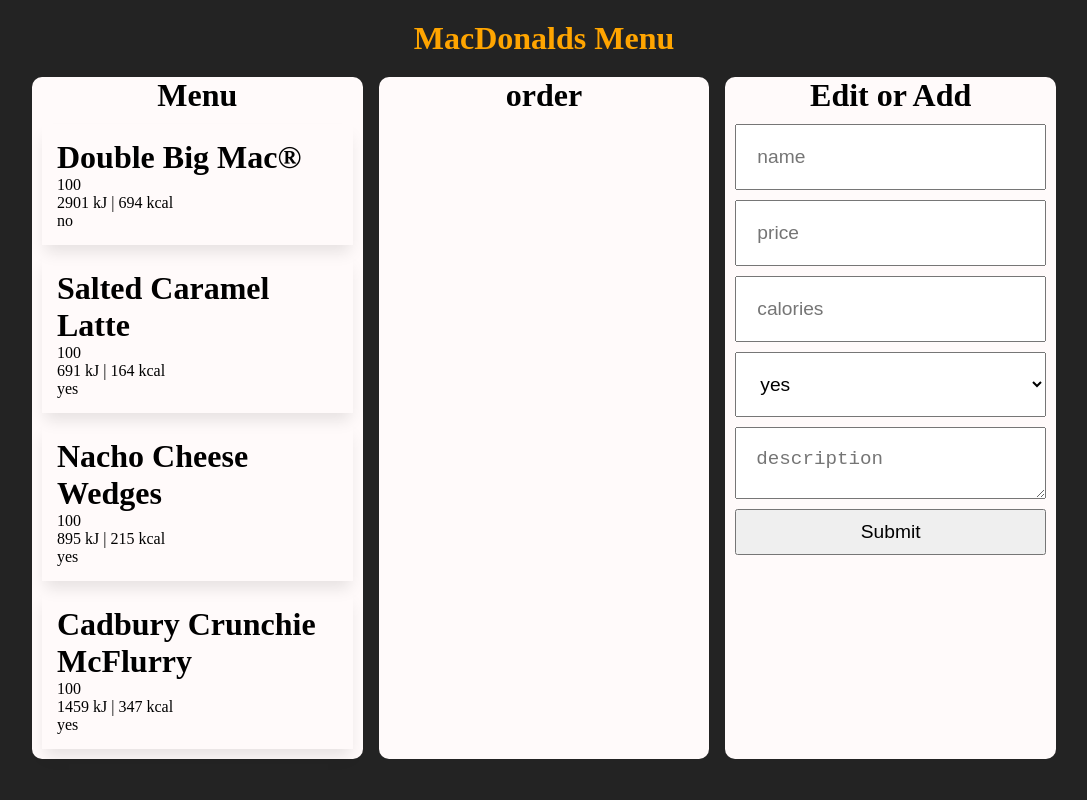
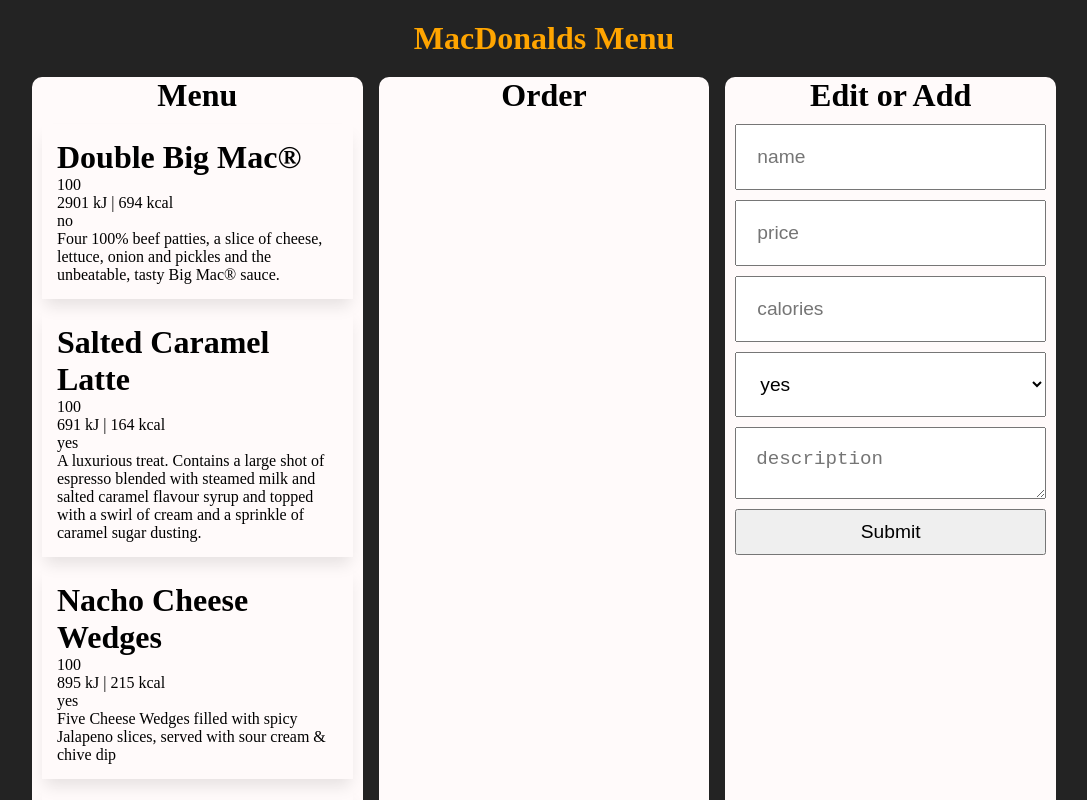
Before and after one commit to iiikova/Shopping-Cart, a React (Create React App) app: page / in a window 1280 px wide. Shown: the top 800 px of the page, without its empty margins (96-1183 px from the left). Built offline with nearby package versions, Linux system fonts and the light colour scheme.

Commit message:
add onClick pick item from menu to order

```diff
--- a/src/App.js
+++ b/src/App.js
@@ -44,10 +44,20 @@
         "Soft dairy ice cream, swirled with Cadbury Crunchie pieces and a honeycomb sauce.",
     },
   ]);
+  const [order, setOrder] = useState([]);
 
-  const test = () => {
-    console.log("test");
-
+  const test = (name, price, calories, status, description) => {
+    const favorite = {
+      id: Math.random() * Math.ceil(10),
+      name: name,
+      price: price,
+      kkl: calories,
+      status: status,
+      description: description,
+    };
+    order.push(favorite);
+    setOrder([...order]);
+    console.log(order);
   };
 
   return (
@@ -56,7 +66,7 @@
         <Header />
         <div className="panel">
           <Menu menu={menu} test={test} />
-          <Order test={test} />
+          <Order menu={menu} order={order} />
           <Edit menu={menu} setMenu={setMenu} />
         </div>
       </div>
--- a/src/components/Menu/Menu-item/MenuItem.jsx
+++ b/src/components/Menu/Menu-item/MenuItem.jsx
@@ -1,13 +1,17 @@
 import React from "react";
 import s from "./MenuItem.module.css";
 
-const MenuItem = ({ name, price, calories, status, test }) => (
-    <div className={s.card} onClick={test}>
-      <h1>{name}</h1>
-      <p>{price}</p>
-      <p>{calories}</p>
-      <p>{status}</p>
-    </div>
+const MenuItem = ({ name, price, calories, status, description, test }) => (
+  <div
+    className={s.card}
+    onClick={() => test(name, price, calories, status, description)}
+  >
+    <h1>{name}</h1>
+    <p>{price}</p>
+    <p>{calories}</p>
+    <p>{status}</p>
+    <p>{description}</p>
+  </div>
 );
 
 export default MenuItem;
--- a/src/components/Menu/Menu.jsx
+++ b/src/components/Menu/Menu.jsx
@@ -5,7 +5,7 @@
 export default function Menu({ menu, test }) {
   const renderMenu = menu.map((u) => {
     return (
-      <MenuItem test={test} key={u.id} name={u.name} price={u.price} calories={u.kkl} description={u.description}  status={u.status}/>
+      <MenuItem  test={test} key={u.id} name={u.name} price={u.price} calories={u.kkl} description={u.description}  status={u.status}/>
     );
   });
 
--- a/src/components/Order/Order.jsx
+++ b/src/components/Order/Order.jsx
@@ -1,10 +1,22 @@
-import react from 'react'
-import s from './Order.module.scss'
+import react from "react";
+import s from "./Order.module.scss";
 
-export default function Order({test}) {
+export default function Order({ order }) {
+  const orderMenu = order.map((m) => {
     return (
-        <div className={s.order}>
-            <h1>order</h1>
-        </div>
-    )
+      <div className={s.card} >
+          <h1>{m.name}</h1>
+          <p>{m.price}</p>
+          <p>{m.calories}</p>
+          <p>{m.status}</p>
+          <p>{m.description}</p>
+      </div>
+    );
+  });
+  return (
+    <div className={s.order}>
+      <h1>Order</h1>
+      <div >{orderMenu}</div>
+    </div>
+  );
 }
--- a/src/components/Order/Order.module.scss
+++ b/src/components/Order/Order.module.scss
@@ -5,3 +5,11 @@
         text-align: center;
     }
 }
+.card {
+    padding: 15px;
+    margin: 10px;
+    box-shadow: 0px 10px 15px -3px rgba(0,0,0,0.1);
+    h1 {
+        text-align: left;
+    }
+  }
```
